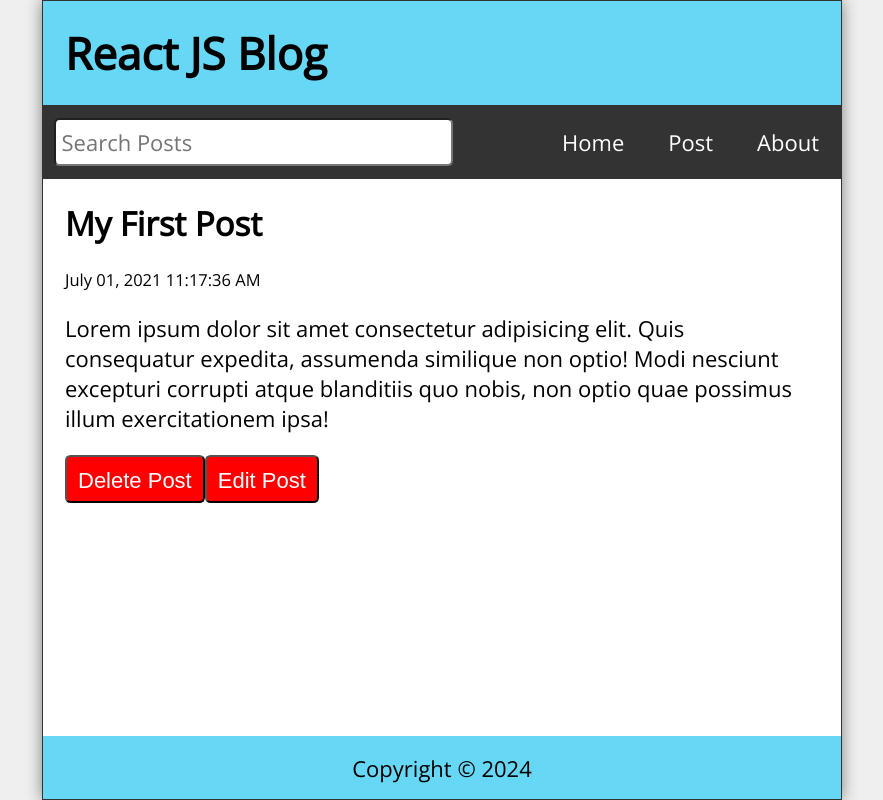
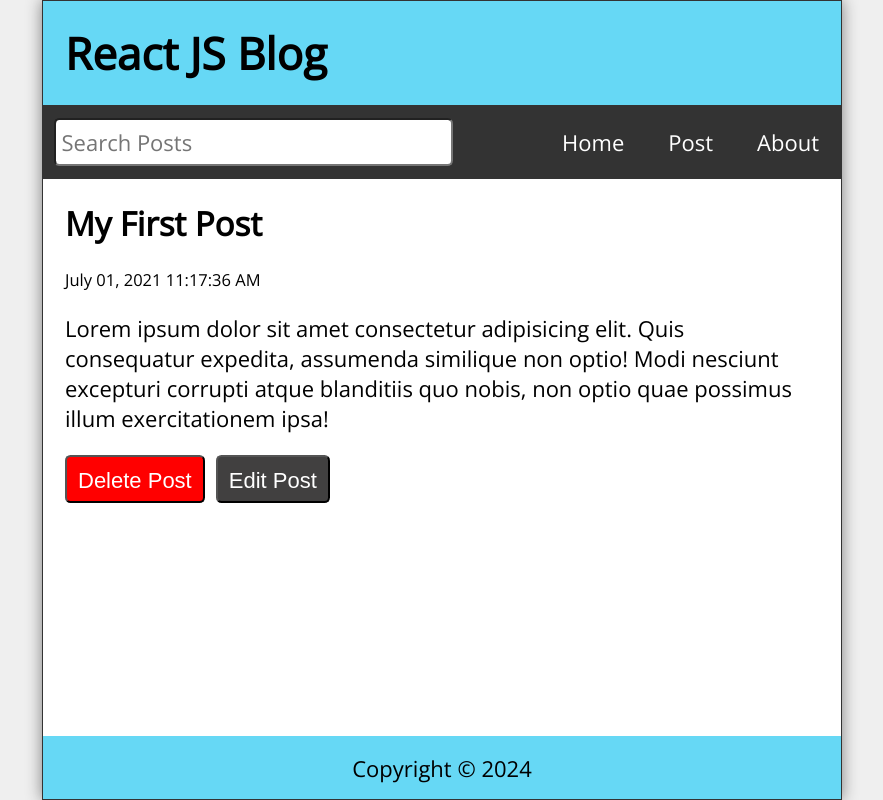
Before and after one commit to ktopchiev/react-js-blog, a React (Create React App) app: page /post/1 in a window 1280 px wide. Shown: the whole page, without its empty margins (198-1081 px from the left). Built offline with nearby package versions, Linux system fonts and the light colour scheme; data requests are answered from the project's data file.

Commit message:
Added css for edit and delete buttons in the edit post page

```diff
--- a/src/EditPost.js
+++ b/src/EditPost.js
@@ -1,5 +1,5 @@
 import React from 'react'
-import { useParams } from 'react-router-dom';
+import { useParams, Link } from 'react-router-dom';
 import { useEffect } from 'react';
 
 const EditPost = ({ posts, editTitle, setEditTitle, editBody, setEditBody, handleEdit }) => {
@@ -52,6 +52,15 @@ const EditPost = ({ posts, editTitle, setEditTitle, editBody, setEditBody, handl
                     <button type="submit" onClick={() => handleEdit(post.id)}>Edit Post</button>
                 </form>
             }
+            {!editTitle &&
+                <>
+                <h2>Post Not Found</h2>
+                <p>Well, that's disappointing.</p>
+                <p>
+                    <Link to='/'>Visit Our Homepage</Link>
+                </p>
+                </>
+            }
         </main>
     )
 }
--- a/src/PostPage.js
+++ b/src/PostPage.js
@@ -12,11 +12,11 @@ const PostPage = ({ posts, handleDelete }) => {
                         <h2>{post.title}</h2>
                         <p className="postDate">{post.datetime}</p>
                         <p className="postBody">{post.body}</p>
-                        <button onClick={() => handleDelete(post.id)}>
+                        <button className="deleteBtn" onClick={() => handleDelete(post.id)}>
                             Delete Post
                         </button>
                         <Link to={`/edit/${id}`}>
-                            <button>
+                            <button className="editBtn">
                                 Edit Post
                             </button>
                         </Link>
--- a/src/index.css
+++ b/src/index.css
@@ -205,7 +205,7 @@ body {
   margin-bottom: 1rem;
 }
 
-.PostPage button {
+button.deleteBtn {
   height: 48px;
   min-width: 48px;
   border-radius: 0.25rem;
@@ -214,6 +214,18 @@ body {
   background-color: red;
   color: #fff;
   cursor: pointer;
+}
+
+button.editBtn {
+  height: 48px;
+  min-width: 48px;
+  border-radius: 0.25rem;
+  padding: 0.5rem;
+  font-size: 1rem;
+  background-color: rgb(65, 64, 64);
+  color: #fff;
+  cursor: pointer;
+  margin-left: 0.5rem;
 }
 
 .statusMsg {
```
